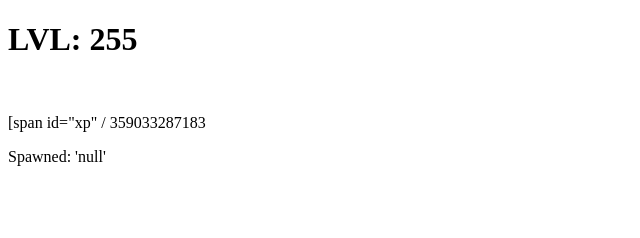
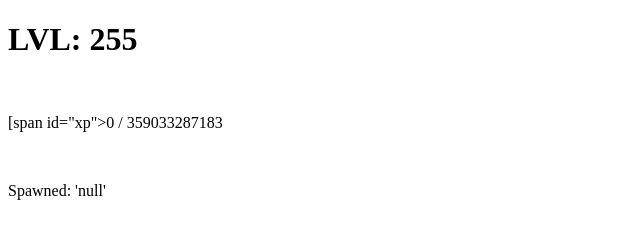
Before and after one commit to MrMegaWatt13/Basic-Game-Thing, a plain HTML site: page index.html in a window 1280 px wide. Shown: the whole page, without its empty margins (0-640 px from the left). Drawn offline with Linux system fonts and the light colour scheme.

Commit message:
Update index.html

```diff
--- a/index.html
+++ b/index.html
@@ -1,7 +1,6 @@
 <!DOCTYPE html>
 <html>
 <head>
-    <link rel="stylesheet" type="text/css" href="style.css" />
     <title>NaN</title>
     <meta charset="UTF-8">
     <meta http-equiv="X-UA-Compatible" content="IE=edge">
@@ -10,7 +9,7 @@
 <body>
 
 <h1>LVL: <span id="xplvl">0</span></h1><br>
-<p>[span id="xp"</span> / <span id="xpCost"></p>
+<p>[span id="xp">0</span> / <span id="xpCost">10</span></p><br>
 
 <p>Spawned: 'null'</p>
 
```
